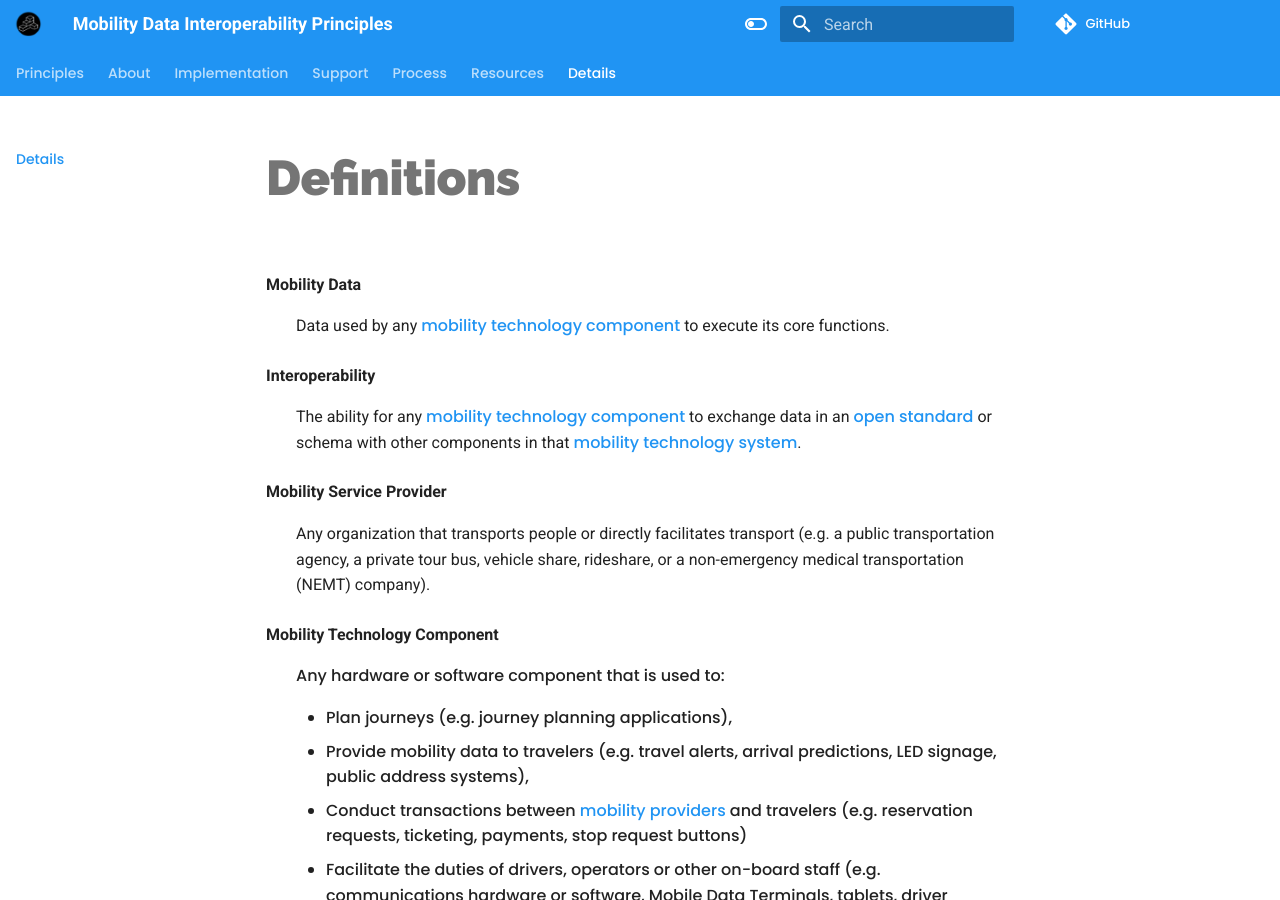
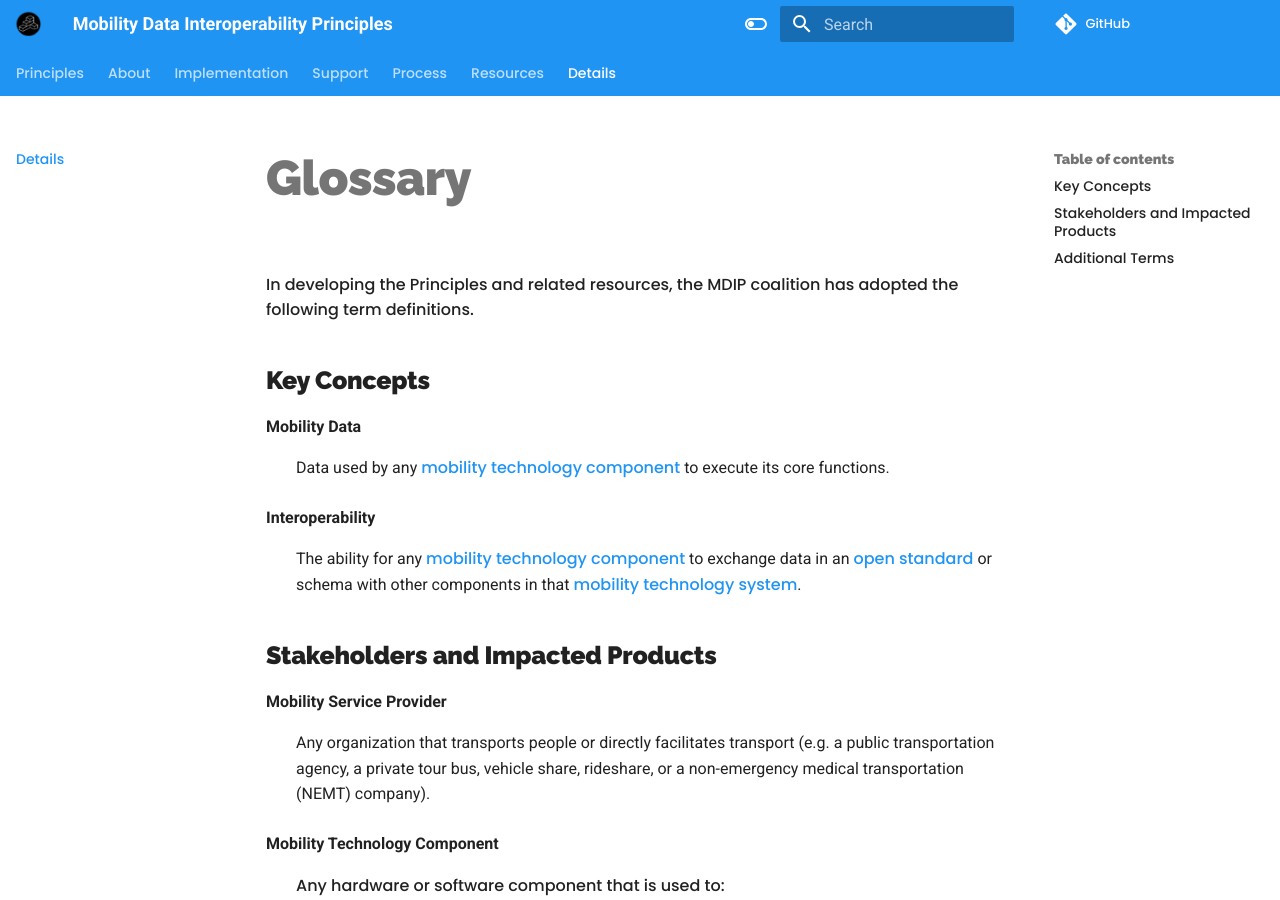
Before and after one commit to interoperable-mobility/principles, an MkDocs documentation site: the page built from docs/definitions.md, in a window 1280 px wide and 900 px high. Built offline with MkDocs 1.6.1 and Material for MkDocs 9.7.7, drawn with Linux system fonts in a browser that asks for light colours; nearby versions of some CDN libraries; comment, search, counter and statistics services are not loaded.

Commit message:
Change title of definitions, add summary, add sub group of terms for ease of navigation

```diff
--- a/docs/definitions.md
+++ b/docs/definitions.md
@@ -1,4 +1,8 @@
-# Definitions
+# Glossary
+
+In developing the Principles and related resources, the MDIP coalition has adopted the following term definitions.
+
+## Key Concepts
 
 <a name="mobility_data"></a>
 **Mobility Data**
@@ -7,6 +11,8 @@
 <a name="interoperability"></a>
 **Interoperability**
 :   The ability for any [mobility technology component](#mobility_technology_component) to exchange data in an [open standard](#open_standard) or schema with other components in that [mobility technology system](#mobility_technology_system).
+
+## Stakeholders and Impacted Products
 
 <a name="mobility_service_provider"></a>
 **Mobility Service Provider**
@@ -40,6 +46,8 @@
      - Procures or regulates the services of a third-party [mobility service provider](#mobility_service_provider) (e.g. a local city contracting with a micro-mobility service),
      - Maintains (or funds the maintenance of) physical infrastructure used by transit agencies or other [mobility service providers](#mobility_service_provider) to transport people (e.g. local, state or federal departments of transportation), or
      - Receives legally mandated reports from transit providers in order to maintain service quality, safety, and efficiency (e.g. utilities oversight bodies, safety boards, or other government or nonprofit bodies).
+
+## Additional Terms
 
 <a name="open_standard"></a>
 **Open Standard**
```
